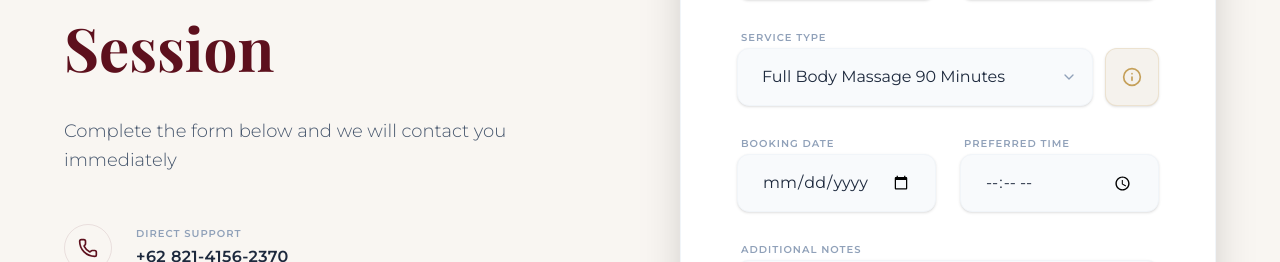
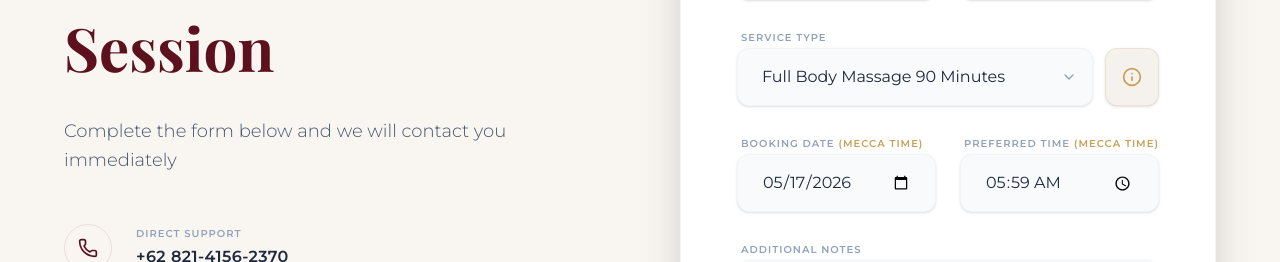
Before and after one commit to adammulyadi0823-svg/madinah-massage, a React (Vite) app: page / in a window 1280 px wide. Shown: the part 5780-6042 px from the top of the page. Built offline with nearby package versions, Linux system fonts and the light colour scheme; a web font is replaced by a local one.

Commit message:
feat(booking): Pre-fill booking form with current Mecca time
The booking form now defaults the date and time fields to the current date and time in Riyadh (Mecca). This provides a more convenient user experience by automatically populating these fields.

```diff
--- a/src/App.tsx
+++ b/src/App.tsx
@@ -39,6 +39,15 @@ import Gallery6 from './assets/images/regenerated_image_1778939273169.png';
 import AboutImage from './assets/images/regenerated_image_1778941470110.png';
 import Gallery120 from './assets/images/regenerated_image_1778943907732.png';
 import FootMassageImg from './assets/images/regenerated_image_1778943911153.png';
+
+// --- Helpers ---
+
+const getMeccaDateTime = () => {
+  const now = new Date();
+  const date = now.toLocaleDateString('en-CA', { timeZone: 'Asia/Riyadh' }); // YYYY-MM-DD
+  const time = now.toLocaleTimeString('en-GB', { timeZone: 'Asia/Riyadh', hour12: false, hour: '2-digit', minute: '2-digit' }); // HH:mm
+  return { date, time };
+};
 
 // --- Components ---
 
@@ -425,15 +434,16 @@ const Benefits = ({ t }: any) => {
   );
 };
 
-const BookingForm = ({ t, selectedService, scrollToSection }: any) => {
+const BookingForm = ({ t, selectedService, scrollToSection, lang }: any) => {
+  const meccaTime = getMeccaDateTime();
   const [formData, setFormData] = useState({
     name: '',
     hotel: '',
     room: '',
     service: t.services.items.fullBody90,
     gender: 'Male',
-    date: '',
-    time: '',
+    date: meccaTime.date,
+    time: meccaTime.time,
     notes: ''
   });
 
@@ -589,7 +599,12 @@ ${t.booking.additionalNotes}: ${formData.notes}`;
 
                 <div className="grid grid-cols-1 md:grid-cols-2 gap-6">
                   <div className="space-y-2">
-                    <label className="text-[10px] uppercase tracking-widest font-bold text-slate-400 ml-1">{t.booking.bookingDate}</label>
+                    <label className="text-[10px] uppercase tracking-widest font-bold text-slate-400 ml-1">
+                      {t.booking.bookingDate}
+                      <span className="text-gold ml-1">
+                        ({lang === 'ar' ? 'توقيت مكة' : (lang === 'id' ? 'Waktu Makkah' : 'Mecca Time')})
+                      </span>
+                    </label>
                     <input
                       required
                       type="date"
@@ -599,7 +614,12 @@ ${t.booking.additionalNotes}: ${formData.notes}`;
                     />
                   </div>
                   <div className="space-y-2">
-                    <label className="text-[10px] uppercase tracking-widest font-bold text-slate-400 ml-1">{t.booking.preferredTime}</label>
+                    <label className="text-[10px] uppercase tracking-widest font-bold text-slate-400 ml-1">
+                      {t.booking.preferredTime}
+                      <span className="text-gold ml-1">
+                        ({lang === 'ar' ? 'توقيت مكة' : (lang === 'id' ? 'Waktu Makkah' : 'Mecca Time')})
+                      </span>
+                    </label>
                     <input
                       required
                       type="time"
@@ -999,7 +1019,7 @@ export default function App() {
         <About t={t} scrollToSection={scrollToSection} lang={lang} />
         <Gallery />
         <Reviews t={t} lang={lang} />
-        <BookingForm t={t} selectedService={selectedService} scrollToSection={scrollToSection} />
+        <BookingForm t={t} selectedService={selectedService} scrollToSection={scrollToSection} lang={lang} />
         <Contact t={t} />
       </main>
 
```
